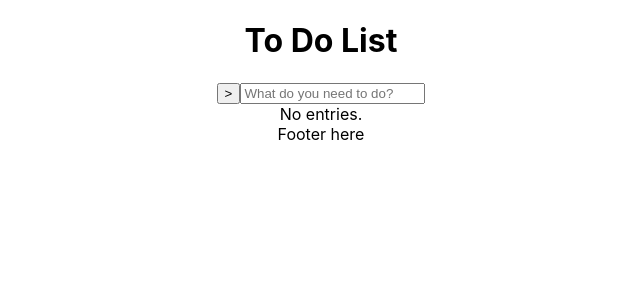
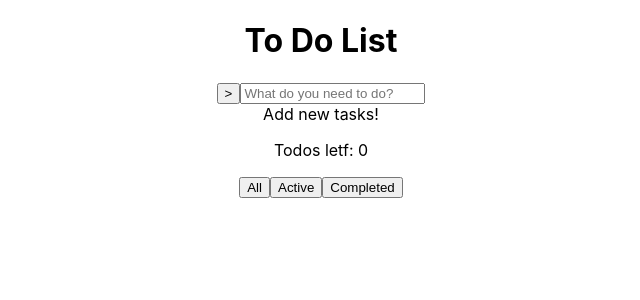
Before and after one commit to mvaldes42/todo_localStorage, a React (Create React App) app: page / in a window 1280 px wide. Shown: the top 300 px of the page, without its empty margins (319-959 px from the left). Built offline with nearby package versions, Linux system fonts and the light colour scheme.

Commit message:
:sparkles: displays footer and tasks left

```diff
--- a/src/components/form.tsx
+++ b/src/components/form.tsx
@@ -31,6 +31,10 @@ export default function Form() {
       alert("Task <" + value + "> is already done!");
     else createdList.push(value);
     localStorage.setItem("todoListKey", JSON.stringify(createdList));
+    localStorage.setItem(
+      "todoListNumberKey",
+      JSON.stringify(createdList.length)
+    );
     update.setNeedsUpdate(true);
   };
 
--- a/src/components/todoFooter.tsx
+++ b/src/components/todoFooter.tsx
@@ -1,3 +1,24 @@
+import { useContext, useEffect, useState } from "react";
+import UpdateCxt from "../contex/UpdateCxt";
+
 export default function TodoFooter() {
-  return <div>Footer here</div>;
+  const update = useContext(UpdateCxt);
+
+  const [itemsLeft, setItemsLeft] = useState<number>(0);
+
+  useEffect(() => {
+    const retrievedNumberLeftStr = localStorage.getItem("todoListNumberKey");
+    if (retrievedNumberLeftStr !== null) {
+      setItemsLeft(JSON.parse(retrievedNumberLeftStr));
+    }
+  }, [update.needsUpdate]);
+
+  return (
+    <div>
+      <p>Todos letf: {itemsLeft}</p>
+      <button> All </button>
+      <button> Active </button>
+      <button> Completed </button>
+    </div>
+  );
 }
--- a/src/components/todoList.tsx
+++ b/src/components/todoList.tsx
@@ -29,7 +29,7 @@ export default function TodoList(props: any) {
           );
         })
       ) : (
-        <span>No entries.</span>
+        <span>Add new tasks!</span>
       )}
     </div>
   );
--- a/src/components/todoRow.tsx
+++ b/src/components/todoRow.tsx
@@ -28,6 +28,10 @@ export default function TodoRow(props: any) {
     }
     createdList.splice(createdList.indexOf(props.contents), 1);
     localStorage.setItem("todoListKey", JSON.stringify(createdList));
+    localStorage.setItem(
+      "todoListNumberKey",
+      JSON.stringify(createdList.length)
+    );
   };
 
   return (
```
